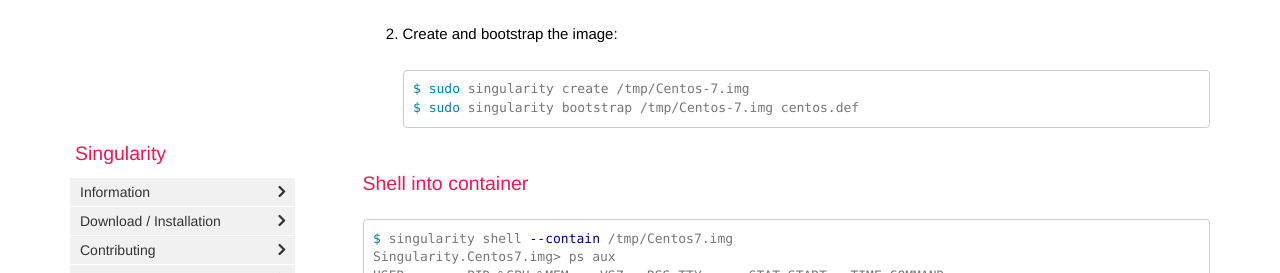
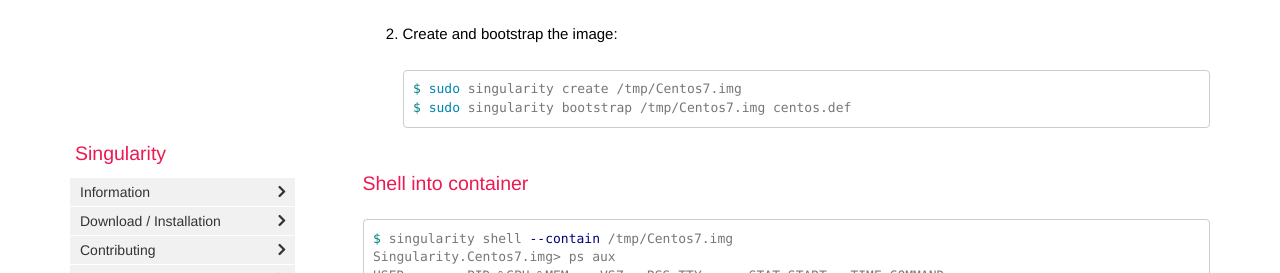
Before and after one commit to singularityware/singularityware.github.io, a Jekyll site: the page built from pages/docs/overview/start.md, in a window 1280 px wide and 900 px high, scrolled down 640 px. Shown: the part 179-452 px from the top of the window. Built offline with Jekyll 4.4.1, drawn with Linux system fonts in a browser that asks for light colours; nearby versions of some CDN libraries; comment, search, counter and statistics services are not loaded.

Commit message:
Fix image name (quickstart differs from README.md)

````diff
--- a/pages/docs/overview/start.md
+++ b/pages/docs/overview/start.md
@@ -38,8 +38,8 @@
 2. Create and bootstrap the image:
 
    ```bash
-   $ sudo singularity create /tmp/Centos-7.img
-   $ sudo singularity bootstrap /tmp/Centos-7.img centos.def
+   $ sudo singularity create /tmp/Centos7.img
+   $ sudo singularity bootstrap /tmp/Centos7.img centos.def
    ```
 
 ### Shell into container
````
